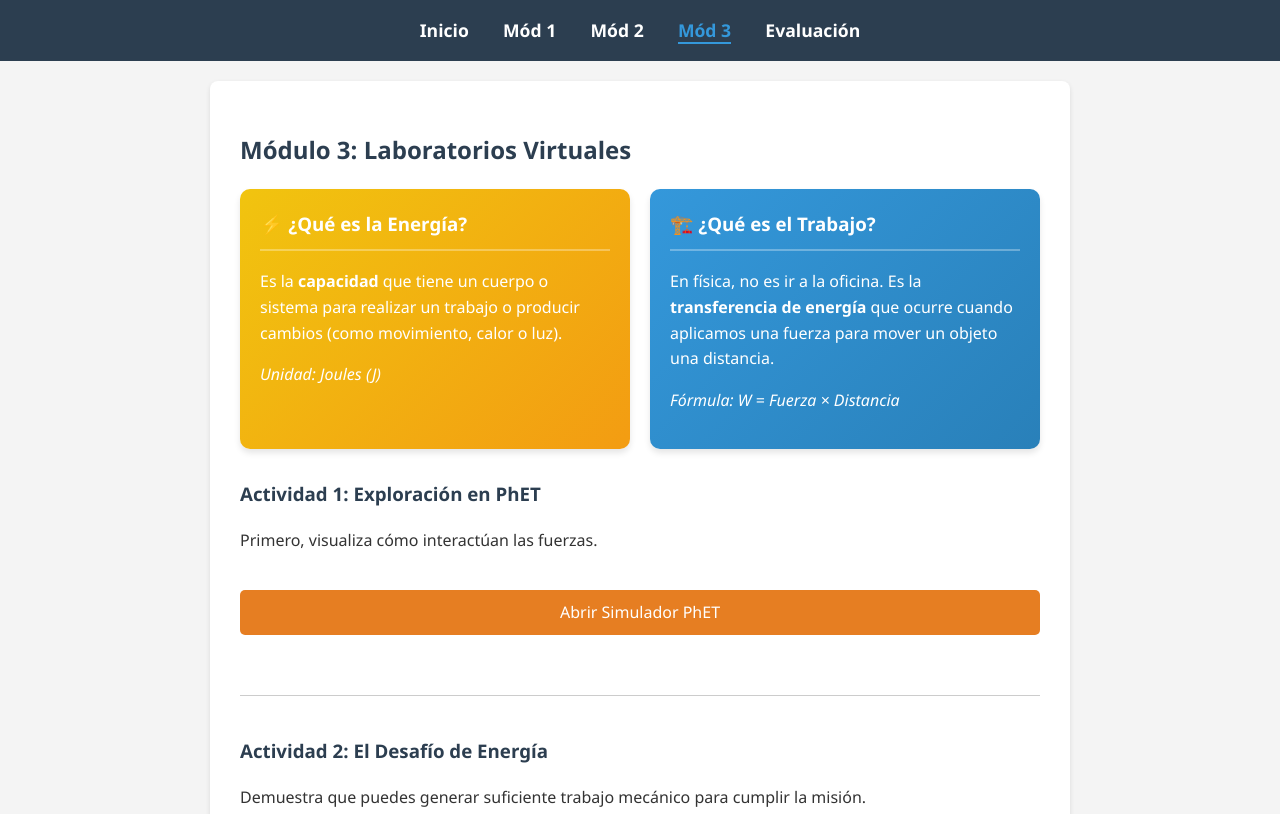
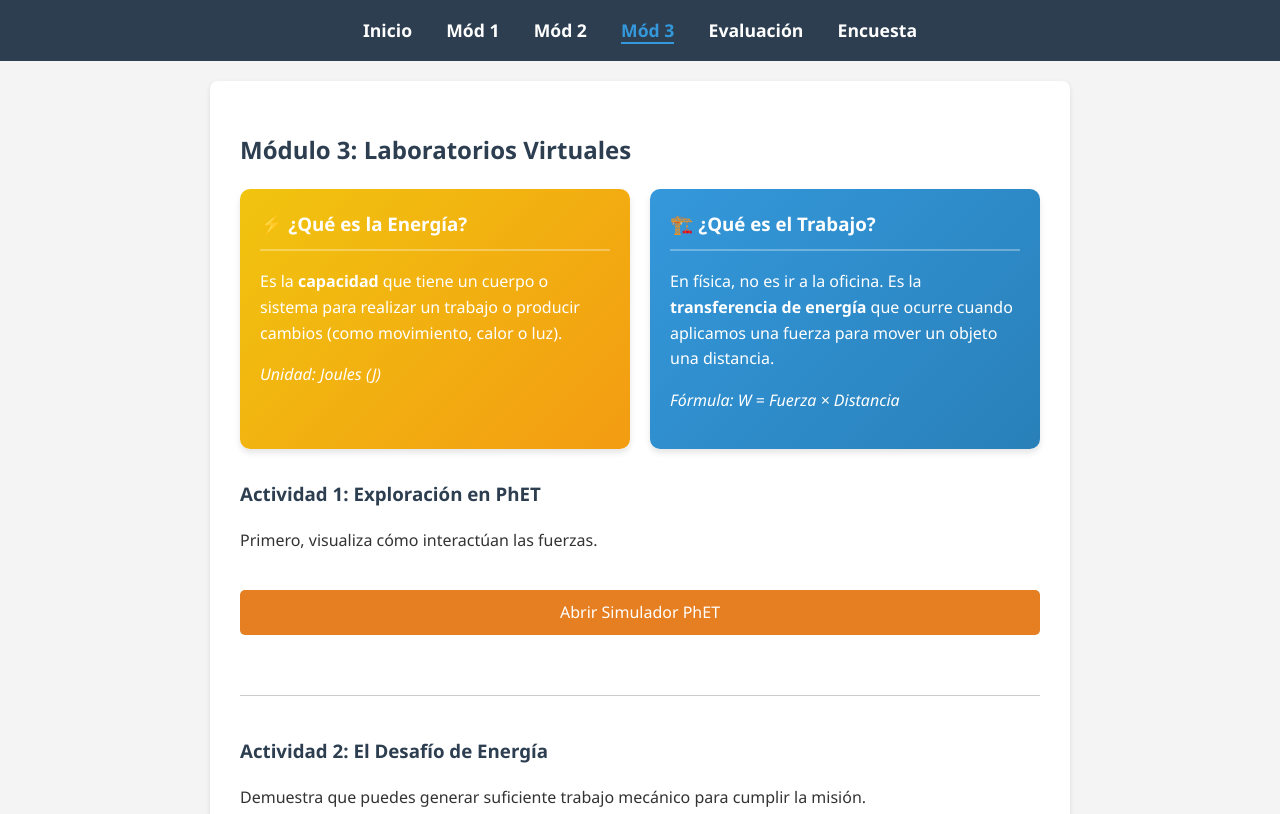
Before and after one commit to jael92/ADDIE-MAGISTER, a plain HTML site: page modulo3.html in a window 1280 px wide. Shown: the top 814 px of the page. Drawn offline with Linux system fonts and the light colour scheme.

Commit message:
Update modulo3.html

```diff
--- a/modulo3.html
+++ b/modulo3.html
@@ -99,6 +99,7 @@
         <a href="modulo2.html">Mód 2</a>
         <a href="modulo3.html" class="active">Mód 3</a>
         <a href="modulo4.html">Evaluación</a>
+        <a href="encuesta.html">Encuesta</a>
     </nav>
 
     <div class="container">
```
